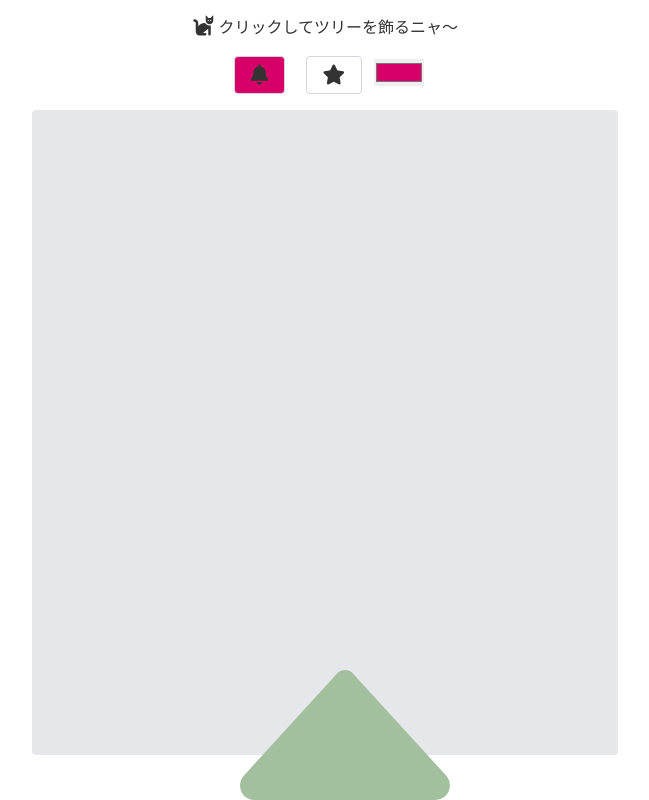
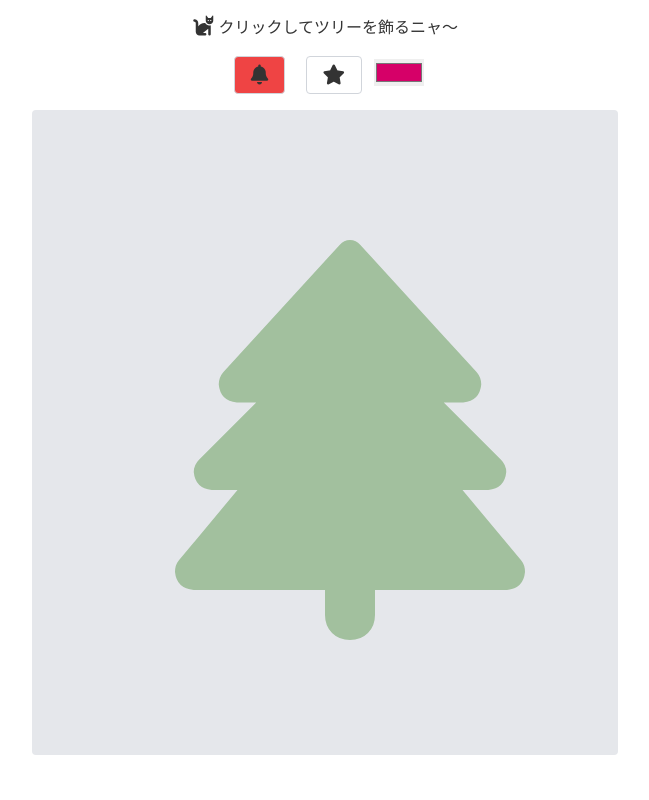
Before and after one commit to Makohan/svelte-christmas-tree, a Svelte app: page / in a window 1280 px wide. Shown: the top 800 px of the page, without its empty margins (315-964 px from the left). Built offline with nearby package versions, Linux system fonts and the light colour scheme.

Commit message:
center tree

```diff
--- a/src/components/containers/ChristmasTree.svelte
+++ b/src/components/containers/ChristmasTree.svelte
@@ -19,14 +19,18 @@
 
   function createMainTree() {
     const centerX = window.innerWidth / 2;
-    const centerY = window.innerWidth / 2;
+    const centerY = window.innerHeight / 2;
+
+    console.log({ centerX });
+    console.log({ centerY });
+
     const ornament: Ornament = {
       type: "tree",
       colorHex: DEFAULT_TREE_COLOR,
-      size: "20xl",
+      size: "25xl",
     };
 
-    treeOrnaments.push(centerX - 110, centerY + 40, ornament);
+    treeOrnaments.push(centerX - 140, centerY - 150, ornament);
   }
 
   function handleClickBell() {
--- a/tailwind.config.js
+++ b/tailwind.config.js
@@ -14,7 +14,7 @@
         },
       },
       fontSize: {
-        "20xl": "20rem",
+        "25xl": "25rem",
       },
     },
   },
```
